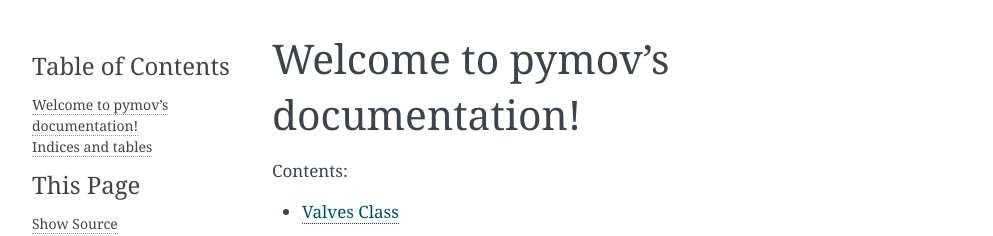
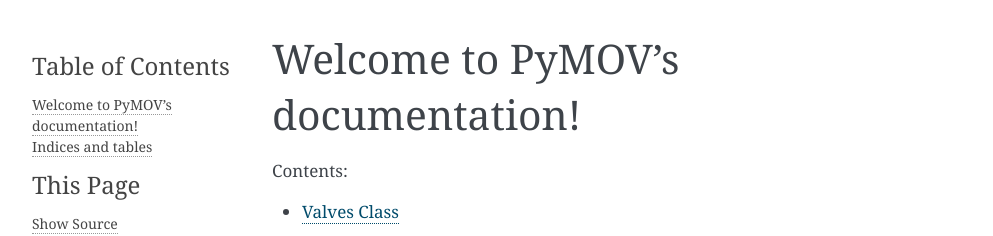
Before and after one commit to nanosystemslab/pymov, a Sphinx documentation site: the page built from docs/index.rst, in a window 1280 px wide. Shown: the top 236 px of the page, without its empty margins (148-1141 px from the left). Built offline with Sphinx 7.4.7, drawn with Linux system fonts in a browser that asks for light colours.

Commit message:
updated docs

```diff
--- a/docs/index.rst
+++ b/docs/index.rst
@@ -1,9 +1,9 @@
-.. pymov documentation master file, created by
+.. PyMOV documentation master file, created by
    sphinx-quickstart on Wed Feb 28 17:05:36 2024.
    You can adapt this file completely to your liking, but it should at least
    contain the root `toctree` directive.
 
-Welcome to pymov's documentation!
+Welcome to PyMOV's documentation!
 =================================
 
 .. toctree::
```
